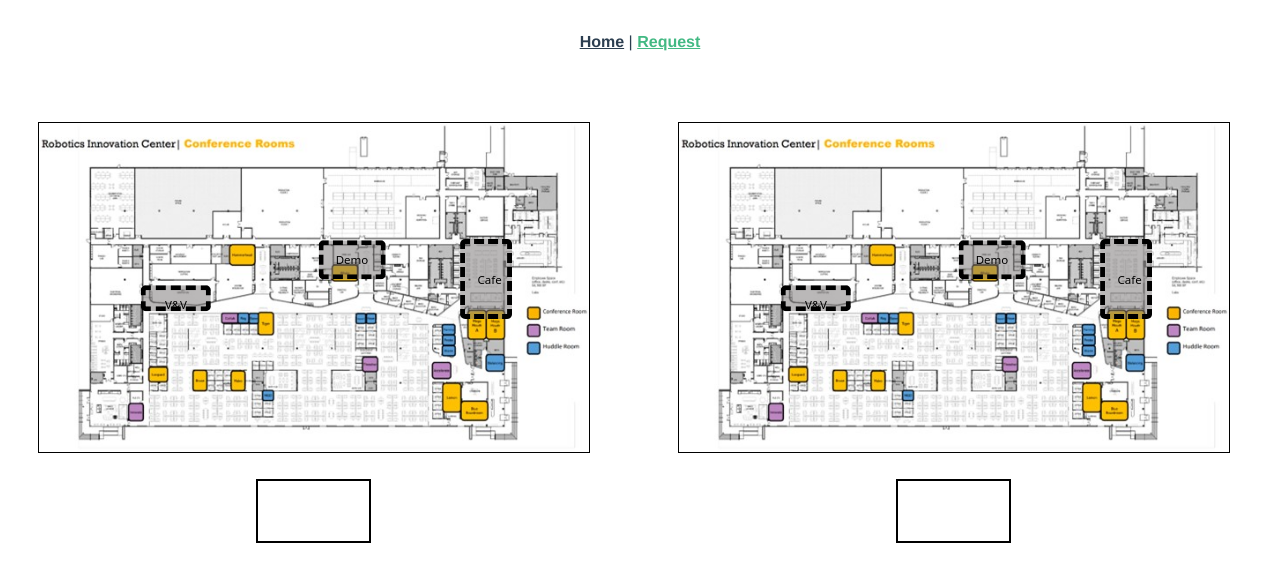
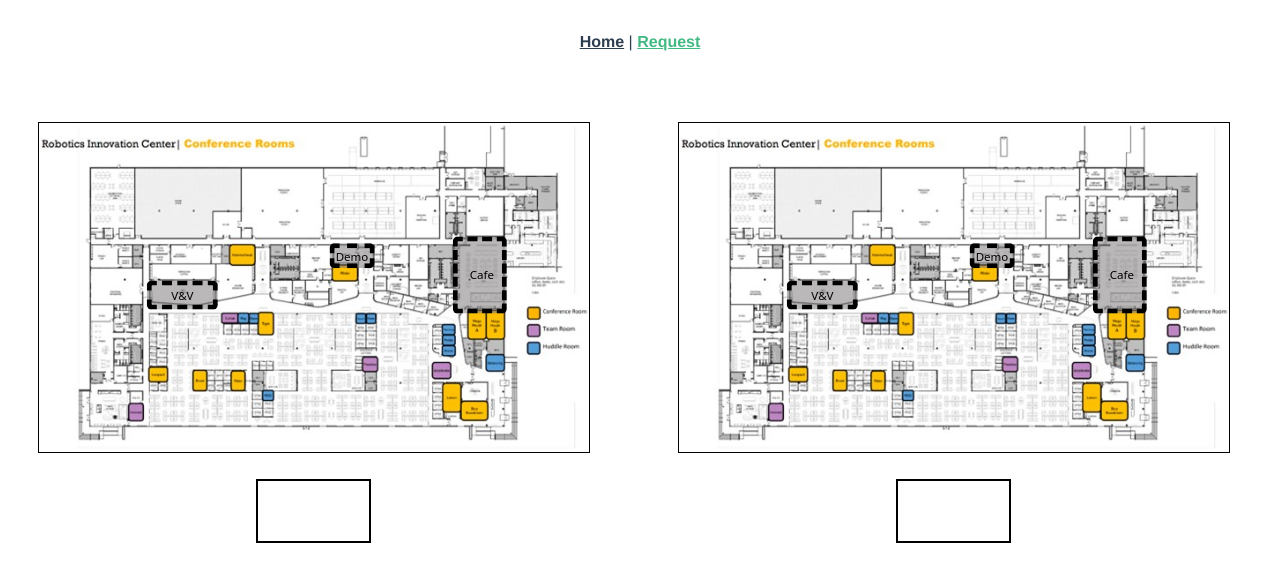
Before and after one commit to feyu39/project-seahorse-frontend, a Vue app: page /request in a window 1280 px wide. Shown: the top 582 px of the page. Built offline with nearby package versions, Linux system fonts and the light colour scheme.

Commit message:
pushing some stuff up to the place where stuff go

```diff
--- a/src/views/UserRequest.vue
+++ b/src/views/UserRequest.vue
@@ -1,17 +1,4 @@
 <script>
-
-// eslint-disable-next-line no-unused-vars
-function changeWords(a,b,c,d) {
-  var elem = document.getElementById(a);
-  var txt = elem.innerHTML;
-
-  if((txt.includes("Pick") == false) && (txt.includes("Drop") == false)) {
-    elem.innerHTML = b;
-    document.getElementById(c).style.backgroundColor = '#FAEC9B';
-  } else if (d.includes("yes")) {
-    alert('Already picked a location, refresh the page to restart');
-  }
-}
 
 export default {
   data() {
@@ -37,9 +24,10 @@ export default {
       var elem = document.getElementById(a);
       var txt = elem.innerHTML;
 
-      if((txt.includes("Pick") == false) && (txt.includes("Drop") == false)) {
+      if((txt.includes("Pick") == false) && (txt.includes("Drop") == false) && d.includes("yes")) {
         elem.innerHTML = b;
         document.getElementById(c).style.backgroundColor = '#FAEC9B';
+        window.open("about:black","hello","width=200,height=200");
       } else if (d.includes("yes")) {
         alert('Already picked a location, refresh the page to restart');
       }
@@ -208,24 +196,28 @@ export default {
 
   .container .cafeBox {
     position: absolute;
-    top: 12.25vw;
-    left: 80%;
-    width:9%;
-    height:6.25vw;
+    top: 11.9vw;
+    left: 35.5vw;
+    width:4.25vw;
+    height:6vw;
   }
 
   .container .VVBox {
     position: absolute;
-    top: 13.75vw;
-    left: 11.75vw;
+    top: 13.5vw;
+    left: 12.25vw;
     width:5.5vw;
-    height: 2vw;
+    height: 2.25vw;
+    padding:0px;
   }
 
   .container .DemoBox {
     position: absolute;
-    top: 10.75vw;
+    top: 10.4vw;
     left: 25.5vw;
+    width: 3.5vw;
+    height: 2vw;
+    padding:0px;
   }
 
   .container .btn:hover {
```
